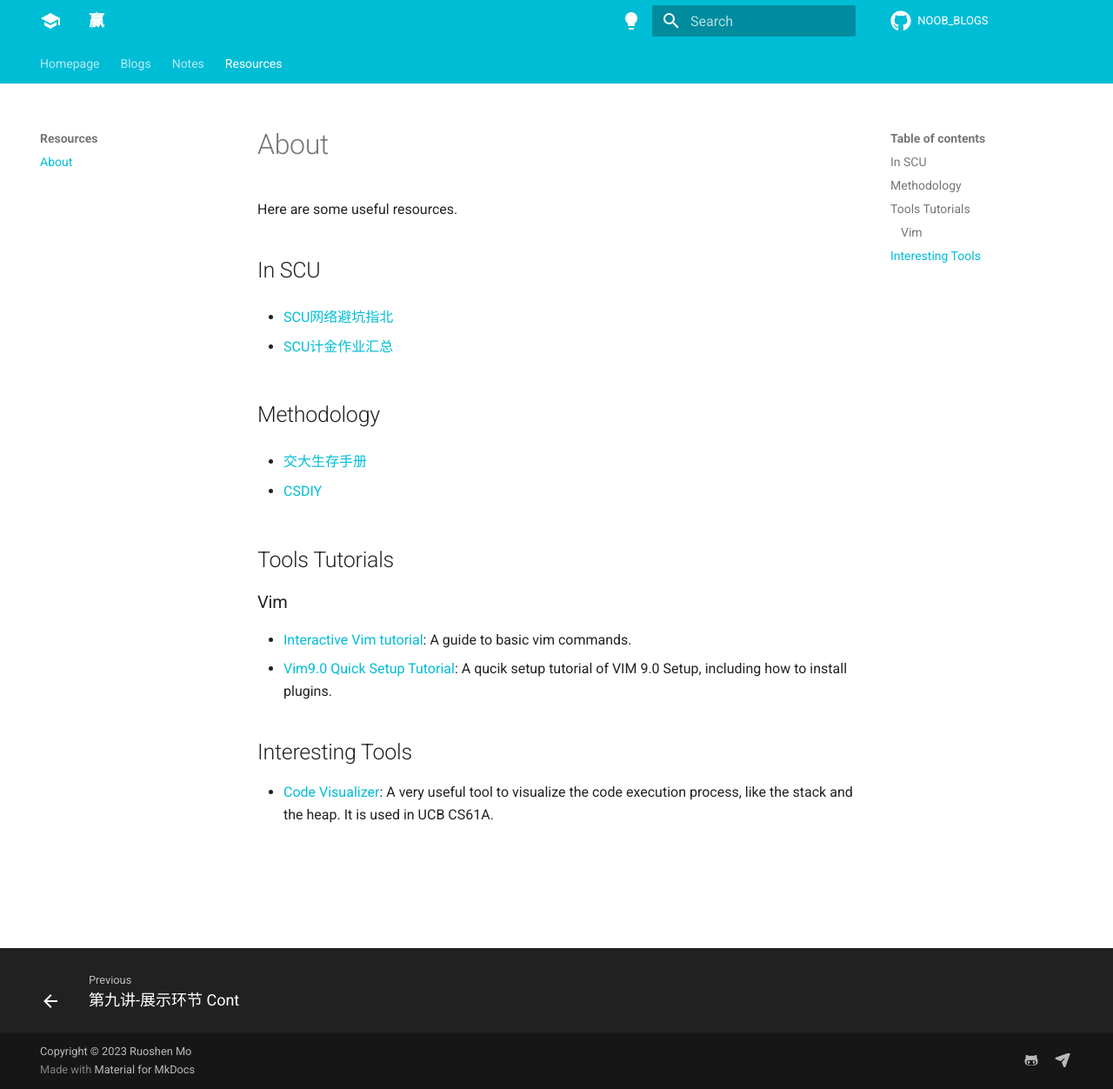
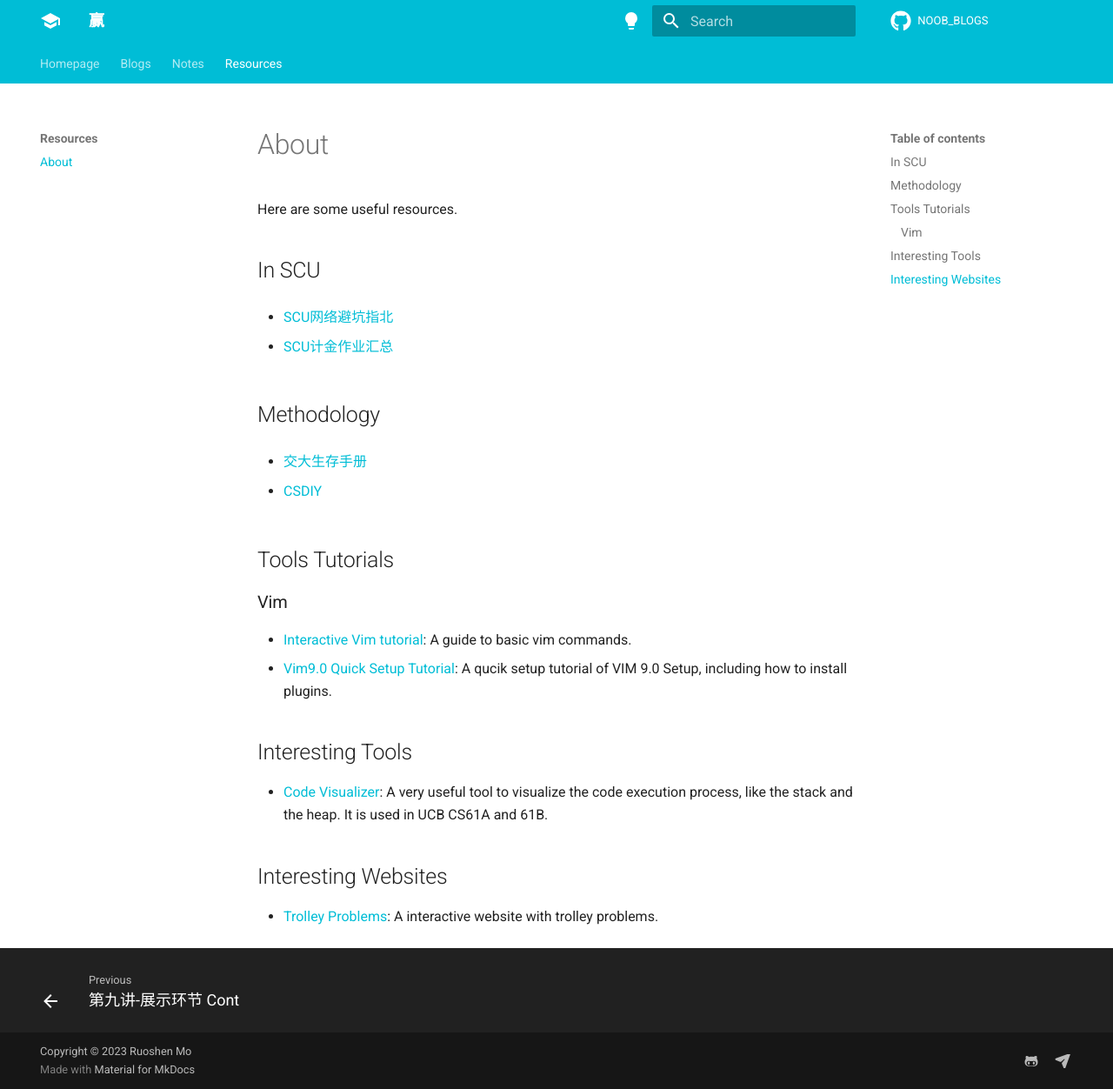
Before and after one commit to MorrisHohoho/NOOB_BLOGS, an MkDocs documentation site: the page built from docs/resources/Index.md, in a window 1280 px wide and 1252 px high. Shown: the whole window at 87% size. Built offline with MkDocs 1.6.1 and Material for MkDocs 9.7.7, drawn with Linux system fonts in a browser that asks for light colours; comment, search, counter and statistics services are not loaded.

Commit message:
add trolley problems

```diff
--- a/docs/resources/Index.md
+++ b/docs/resources/Index.md
@@ -18,4 +18,7 @@ Here are some useful resources.
 - [Vim9.0 Quick Setup Tutorial](https://www.youtube.com/watch?v=UuqhiaxlFDk): A qucik setup tutorial of VIM 9.0 Setup, including how to install plugins.
 
 ## Interesting Tools
-- [Code Visualizer](https://pythontutor.com/): A very useful tool to visualize the code execution process, like the stack and the heap. It is used in UCB CS61A.
+- [Code Visualizer](https://pythontutor.com/): A very useful tool to visualize the code execution process, like the stack and the heap. It is used in UCB CS61A and 61B.
+
+## Interesting Websites
+- [Trolley Problems](https://neal.fun/absurd-trolley-problems/): A interactive website with trolley problems.
```
